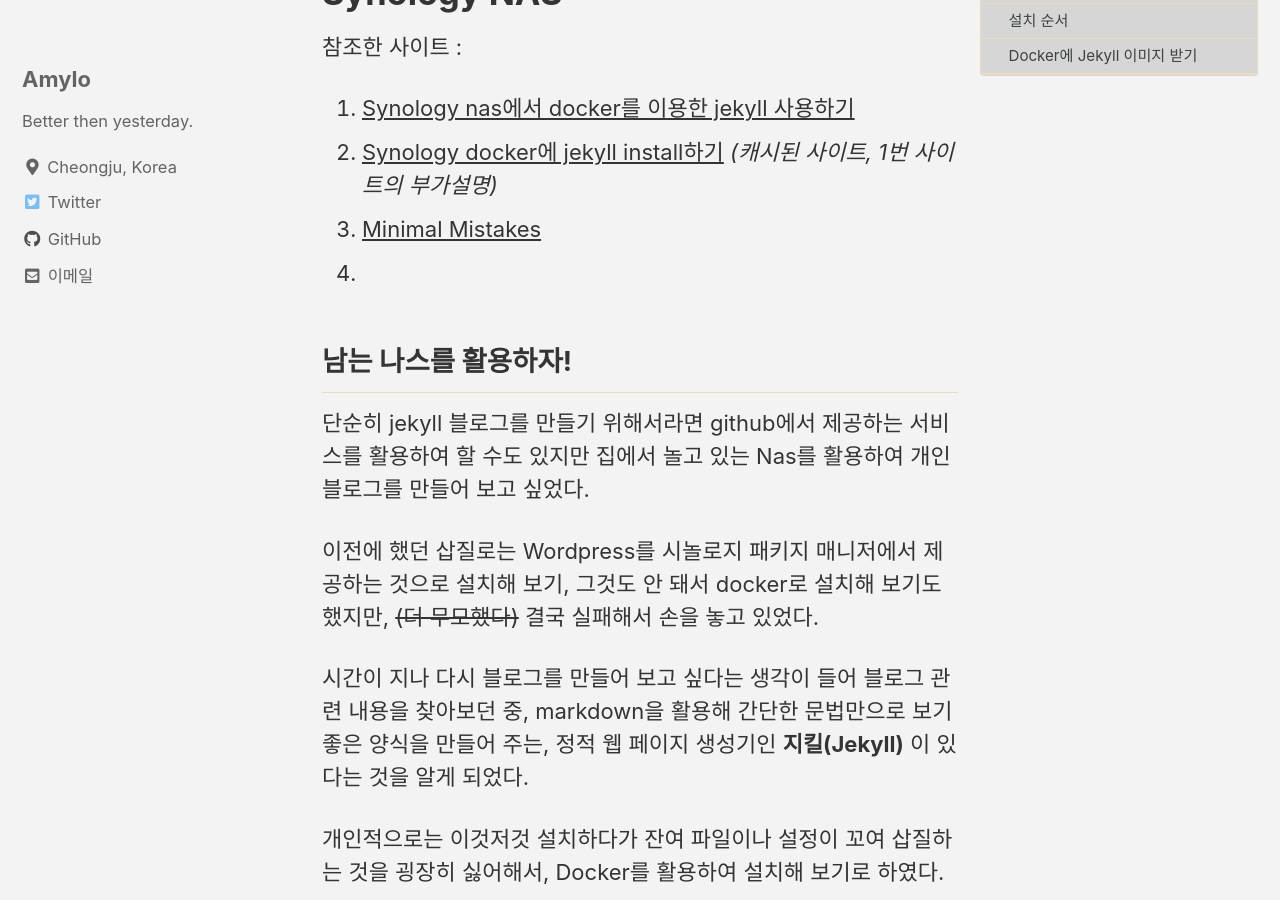
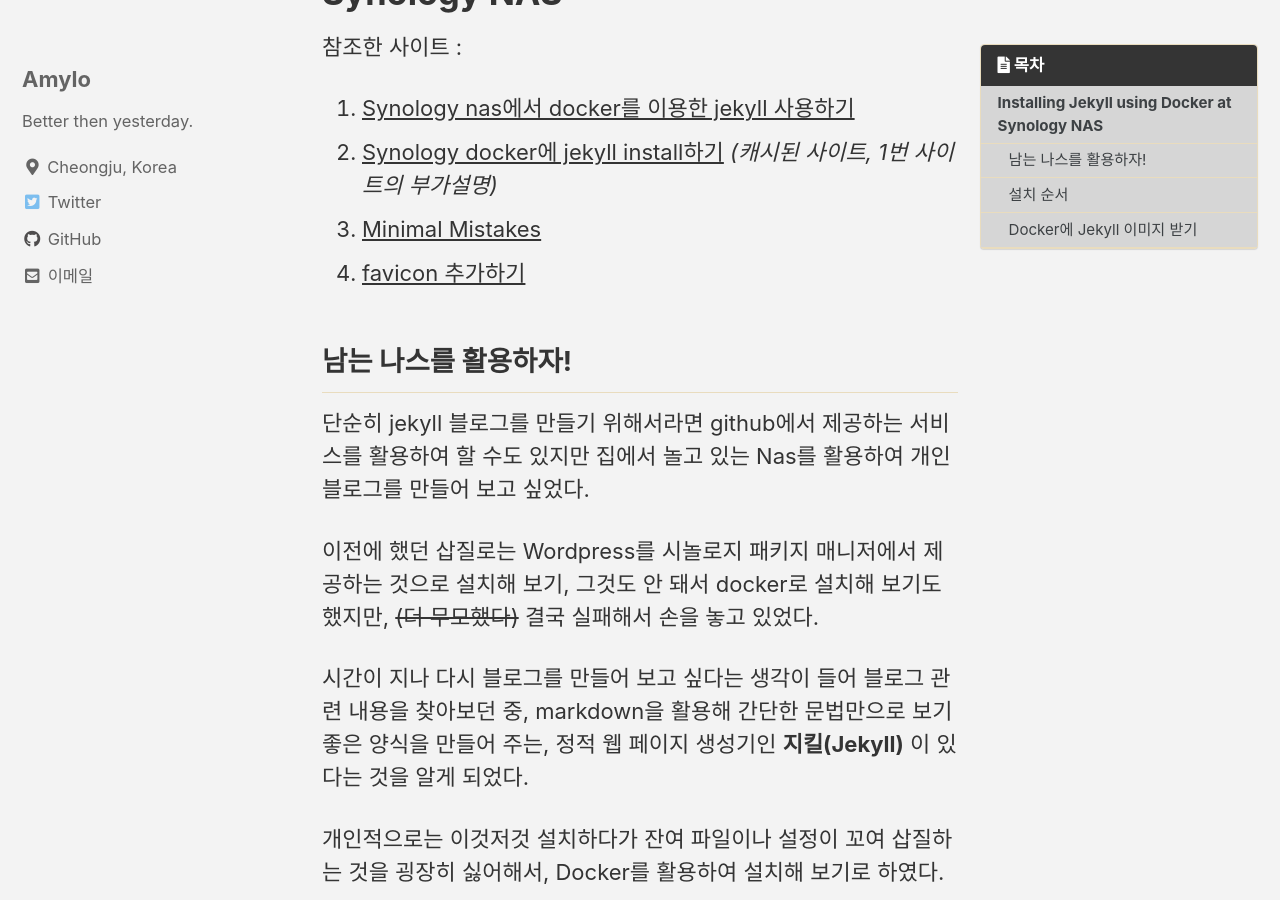
Before and after one commit to Amylo-jh/Amylo-blog, a Jekyll site: the page built from _posts/2021-06-27-jekyll_on_nas.md, in a window 1280 px wide and 900 px high, scrolled down 375 px. Built offline with Jekyll 4.4.1, drawn with Linux system fonts in a browser that asks for light colours; cached includes are drawn as plain includes; comment, search, counter and statistics services are not loaded.

Commit message:
fix toc at jekyll_on nas

```diff
--- a/_posts/2021-06-27-jekyll_on_nas.md
+++ b/_posts/2021-06-27-jekyll_on_nas.md
@@ -26,7 +27,7 @@ toc_label: "목차"
 2. [Synology docker에 jekyll install하기](http://webcache.googleusercontent.com/search?q=cache:ev9ddroF55MJ:www.ripudblog.com/skills/2020/08/22/Synology_docker%25EC%2597%2590_jekyll_install%25ED%2595%2598%25EA%25B8%25B0.html+&cd=2&hl=ko&ct=clnk&gl=kr)
 *(캐시된 사이트, 1번 사이트의 부가설명)*
 3. [Minimal Mistakes](https://mmistakes.github.io/minimal-mistakes/docs/quick-start-guide/)
-4.
+4. [favicon 추가하기](https://frhyme.github.io/blog/jekyll_add_Favicon/)
 
 ## 남는 나스를 활용하자!
 단순히 jekyll 블로그를 만들기 위해서라면 github에서 제공하는 서비스를 활용하여 할 수도 있지만 집에서 놀고 있는 Nas를 활용하여 개인 블로그를 만들어 보고 싶었다.
```
Also changed, not shown: other parts of _posts/2021-06-27-jekyll_on_nas.md (+2 -1 lines).
